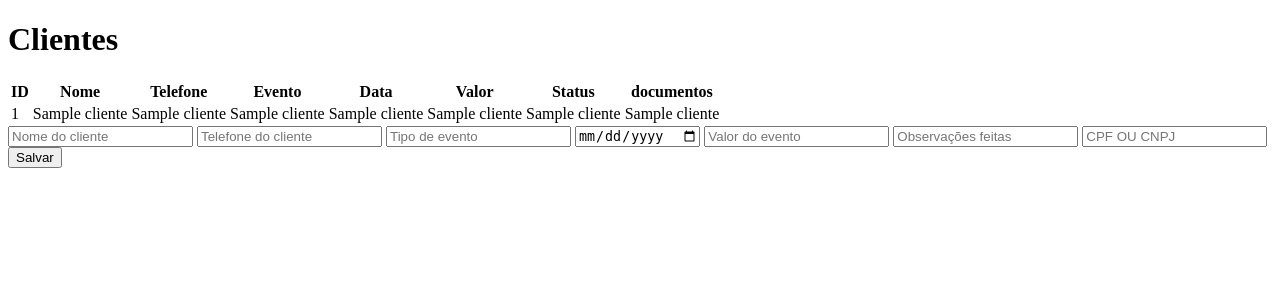
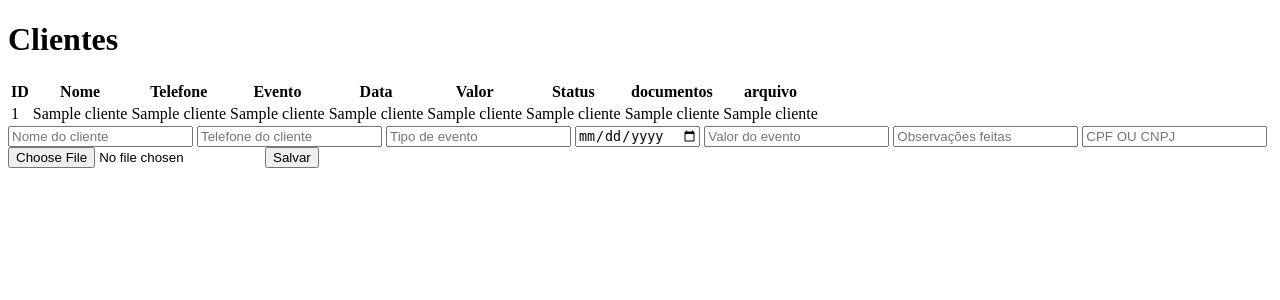
Before and after one commit to Zafirsaffe/cadastro_de_clientes, a Flask app: template templates/clientes.html in a window 1280 px wide. Shown: the top 300 px of the page. Run offline with Flask 3, Linux system fonts and the light colour scheme; the template is opened without the code that fills it: most values are stand-ins (such as "Sample title", 1, 10 or a date in 2020).

Commit message:
wip: upload de arquivos PDF funcionando

```diff
--- a/app.py
+++ b/app.py
@@ -1,5 +1,6 @@
 from flask import Flask, render_template, request, redirect, url_for
 from data_base import listar_clientes, cadastrar_clientes
+import os
 
 app = Flask(__name__)
 
@@ -18,7 +19,10 @@ def cadastrar():
     valor = request.form['Valor']
     observacao = request.form['observacao']
     documento = request.form['documento']
-    cadastrar_clientes(nome, telefone, evento, data_evento, valor, observacao, documento)
+    arquivo = request.files['arquivo']
+    nome_arquivo = arquivo.filename
+    arquivo.save(os.path.join('uploads', nome_arquivo))
+    cadastrar_clientes(nome, telefone, evento, data_evento, valor, observacao, documento, nome_arquivo)
     return redirect(url_for('index'))
 
 
--- a/templates/clientes.html
+++ b/templates/clientes.html
@@ -12,6 +12,7 @@
             <th>Valor</th>
             <th>Status</th>
             <th>documentos</th>
+            <th>arquivo</th>
         </tr>
         {% for cliente in clientes %}
         <tr>
@@ -23,11 +24,13 @@
             <td>{{ cliente[5] }}</td>
             <td>{{ cliente[6] }}</td>
             <td>{{ cliente[9] }}</td>
+            <td>{{ cliente[10] }}</td>
         </tr>
         {% endfor %}
     </table>
 <!--Criação dos Botões com seus respectivos nomes -->
-<form action="/cadastrar" method="POST">
+<!-- enctype: muda o formato do envio pra suportar arquivos binários. -->
+<form action="/cadastrar" method="POST" enctype="multipart/form-data">
 <input type="text" name="nome" placeholder="Nome do cliente" />
 <input type="text" name="Telefone" placeholder="Telefone do cliente" />
 <input type="text" name="evento" placeholder="Tipo de evento" />
@@ -35,6 +38,7 @@
 <input type="number" name="Valor" placeholder="Valor do evento" />
 <input type="text" name="observacao" placeholder="Observações feitas" />
 <input type="text" name="documento" placeholder="CPF OU CNPJ" />
+<input type="file" name="arquivo" accept=".pdf" />
 <button type="submit">Salvar</button>
 </form>
 </body>
```
Also changed, not shown: data_base.py (+6 -5 lines), banco.db, 1 other file.
